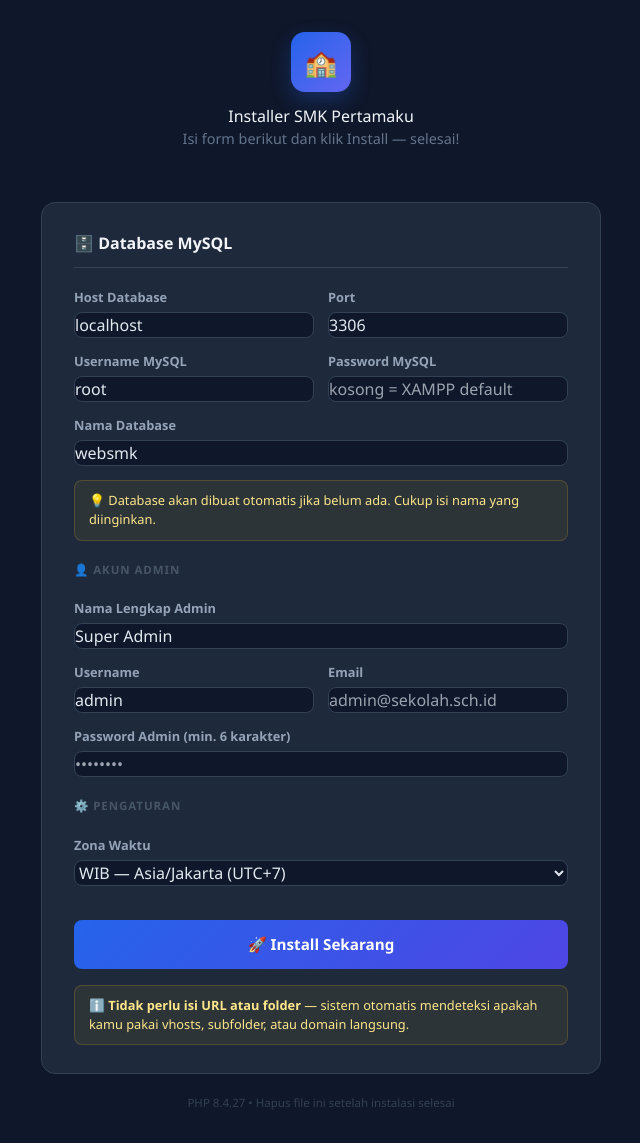
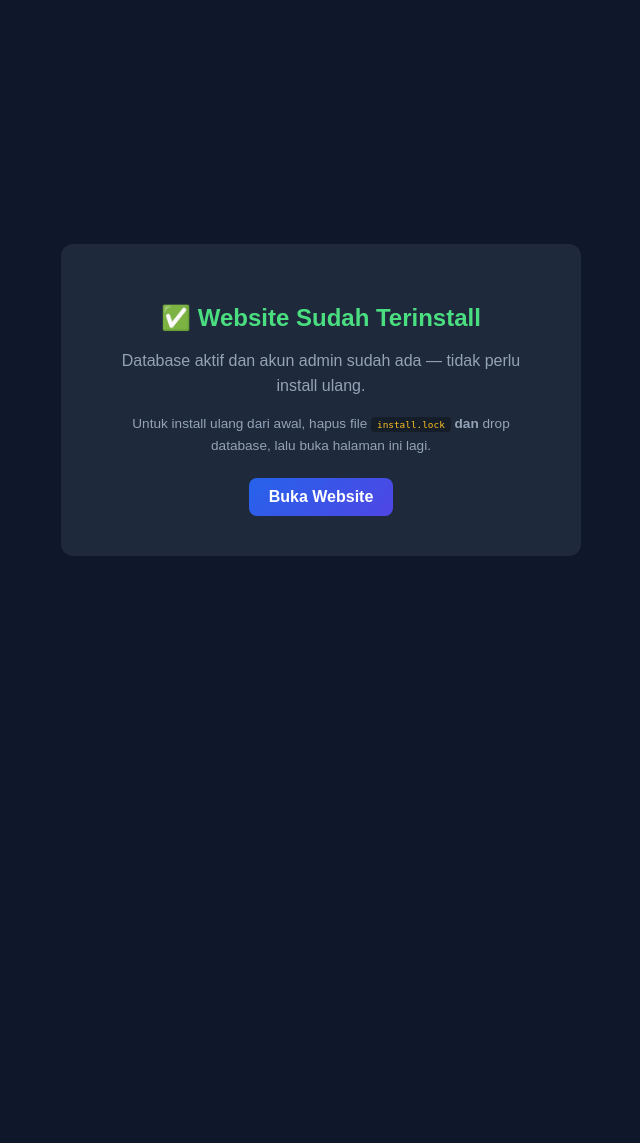
Before and after one commit to ryanpetterzoe/schooltailwind, a PHP site: page /webpertamaku/install.php in a window 1280 px wide. Shown: the whole page, without its empty margins (319-959 px from the left). After the commit the page ends 556 px from the top, so only its background shows below. Run offline with PHP 8.4, Linux system fonts and the light colour scheme; the visitor is signed in with stand-in values (Sample User, id 1); some libraries are stand-ins or nearby versions.

Commit message:
fix: use uploaded logo in footer & login, auto-recover from missing install.lock
1. Footer: render <img src=school_logo> when uploaded, fall back to the
   gradient emoji tile only when no logo is set. Same data source as
   navbar so all three places stay in sync.

2. Admin login page: same treatment. The hardcoded gradient tile with
   the cap emoji is now a fallback; when school_logo is set it shows
   the actual logo on a white rounded backdrop so dark logos remain
   visible against the dark login background.

3. Installer recovery: previously detection of "already installed"
   relied solely on install.lock. If the user overwrote the project
   files onto an existing XAMPP install (lock and env.php get
   replaced, but the database survives) the site forced them through
   the installer wizard again, which is what they reported.

   Both index.php and install.php now do a probe: if env.php exists,
   credentials connect, and the admins table has at least one user,
   we treat the site as installed, recreate install.lock, and either
   continue routing normally (index.php) or show the "already
   installed" page (install.php). Falls through to the wizard only
   when env.php is missing OR the DB probe fails OR there are zero
   admins — i.e. a real first-time install.

```diff
--- a/install.php
+++ b/install.php
@@ -21,17 +21,49 @@ $log       = array();
 $error     = '';
 
 // ── Cek apakah sudah diinstall ────────────────────────────────
-if (file_exists(__DIR__ . '/install.lock')) {
+// Two ways to detect a previous install:
+//   1. install.lock exists (normal path)
+//   2. env.php exists with valid DB credentials AND the admins table
+//      has at least one user — handles the case where someone
+//      overwrote the project files onto an existing install
+//      (lock & env get overwritten too, but the DB survives).
+$alreadyInstalled = file_exists(__DIR__ . '/install.lock');
+if (!$alreadyInstalled && file_exists(__DIR__ . '/config/env.php')) {
+    @include_once __DIR__ . '/config/env.php';
+    if (defined('DB_HOST') && defined('DB_USER') && defined('DB_NAME')) {
+        $dbPort = defined('DB_PORT') ? (int)DB_PORT : 3306;
+        $probe  = @new mysqli(DB_HOST, DB_USER, DB_PASS, DB_NAME, $dbPort);
+        if ($probe && !$probe->connect_error) {
+            $rs = @$probe->query("SELECT COUNT(*) AS c FROM admins");
+            if ($rs) {
+                $row = $rs->fetch_assoc();
+                if ($row && (int)$row['c'] > 0) {
+                    $alreadyInstalled = true;
+                    // Recreate the lock so future requests don't hit this path.
+                    @file_put_contents(__DIR__ . '/install.lock', date('Y-m-d H:i:s') . " (auto-detected)");
+                }
+            }
+            $probe->close();
+        }
+    }
+}
+
+if ($alreadyInstalled) {
     ob_end_clean();
     die('<!DOCTYPE html><html><head><meta charset="UTF-8"><title>Sudah Terinstall</title>
 <style>body{background:#0f172a;color:#e2e8f0;font-family:sans-serif;display:flex;
 align-items:center;justify-content:center;height:100vh;margin:0}
-.box{background:#1e293b;border-radius:12px;padding:40px;max-width:400px;text-align:center}
-h2{color:#4ade80;margin-bottom:16px}p{color:#94a3b8;margin-bottom:20px}
-a{color:#60a5fa}</style></head><body>
+.box{background:#1e293b;border-radius:12px;padding:40px;max-width:440px;text-align:center}
+h2{color:#4ade80;margin-bottom:16px}p{color:#94a3b8;margin-bottom:14px;line-height:1.6}
+a{display:inline-block;margin-top:8px;padding:10px 20px;border-radius:8px;
+background:linear-gradient(135deg,#2563eb,#4f46e5);color:#fff;text-decoration:none;font-weight:600}
+code{background:rgba(0,0,0,.3);padding:2px 6px;border-radius:4px;color:#fbbf24;font-size:.85em}</style>
+</head><body>
 <div class="box"><h2>✅ Website Sudah Terinstall</h2>
-<p>Installer sudah dikunci. Website siap digunakan.</p>
-<p>Untuk install ulang, hapus file <code>install.lock</code> di folder website.</p>
+<p>Database aktif dan akun admin sudah ada — tidak perlu install ulang.</p>
+<p style="font-size:.85em">Untuk install ulang dari awal, hapus file <code>install.lock</code>
+<strong>dan</strong> drop database, lalu buka halaman ini lagi.</p>
+<a href="./">Buka Website</a>
 </div></body></html>');
 }
 
--- a/views/layouts/footer.php
+++ b/views/layouts/footer.php
@@ -7,6 +7,7 @@ $phone = $settings['school_phone'] ?? '';
 $email = $settings['school_email'] ?? '';
 $whatsapp = $settings['whatsapp_number'] ?? '';
 $footerCopyright = $settings['footer_copyright'] ?? 'Hak cipta dilindungi undang-undang.';
+$footerLogo = !empty($settings['school_logo']) ? UPLOAD_URL . $settings['school_logo'] : '';
 $currentYear = date('Y');
 
 $db = getDB();
@@ -28,7 +29,12 @@ $socialMedia = $smRes ? $smRes->fetch_all(MYSQLI_ASSOC) : [];
       <!-- Col 1: School Info -->
       <div>
         <div class="flex items-center gap-3 mb-4">
+          <?php if ($footerLogo): ?>
+          <img src="<?= htmlspecialchars($footerLogo) ?>" alt="<?= htmlspecialchars($schoolName) ?>"
+               class="w-10 h-10 rounded-xl object-cover bg-white/5 shadow-lg" loading="lazy" decoding="async">
+          <?php else: ?>
           <div class="w-10 h-10 bg-gradient-to-br from-blue-600 to-indigo-600 rounded-xl flex items-center justify-center text-white text-lg shadow-lg">🎓</div>
+          <?php endif; ?>
           <span class="text-white font-bold text-lg"><?= htmlspecialchars($schoolName) ?></span>
         </div>
         <p class="text-slate-400 text-sm leading-relaxed mb-5"><?= htmlspecialchars($footerAbout) ?></p>
```
Also changed, not shown: index.php (+35 -6 lines), views/auth/login.php (+9 -0 lines).
